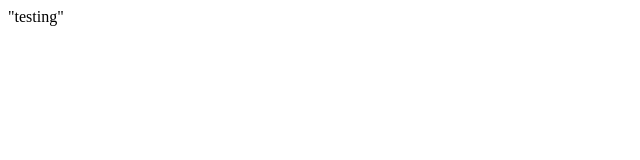
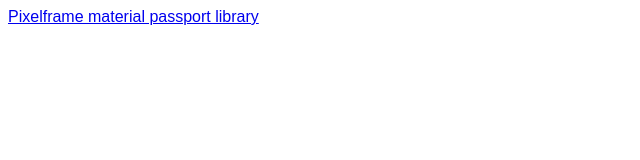
Before and after one commit to ingedonovan/pixelframe-passports, a plain HTML site: page index.html in a window 1280 px wide. Shown: the whole page, without its empty margins (0-640 px from the left). Drawn offline with Linux system fonts and the light colour scheme.

Commit message:
bug fix and index update

```diff
--- a/index.html
+++ b/index.html
@@ -4,8 +4,8 @@
     <meta charset="UTF-8">
     <meta name="viewport" content="width=device-width, initial-scale=1.0">
     <title>Document</title>
+    <a href="PixelCode\grid2.html" style="font-family:Arial, Helvetica, sans-serif;">Pixelframe material passport library</a>
 </head>
 <body>
-    "testing"
 </body>
 </html>
```
Also changed, not shown: PixelCode/photo.html (+1 -3 lines).
